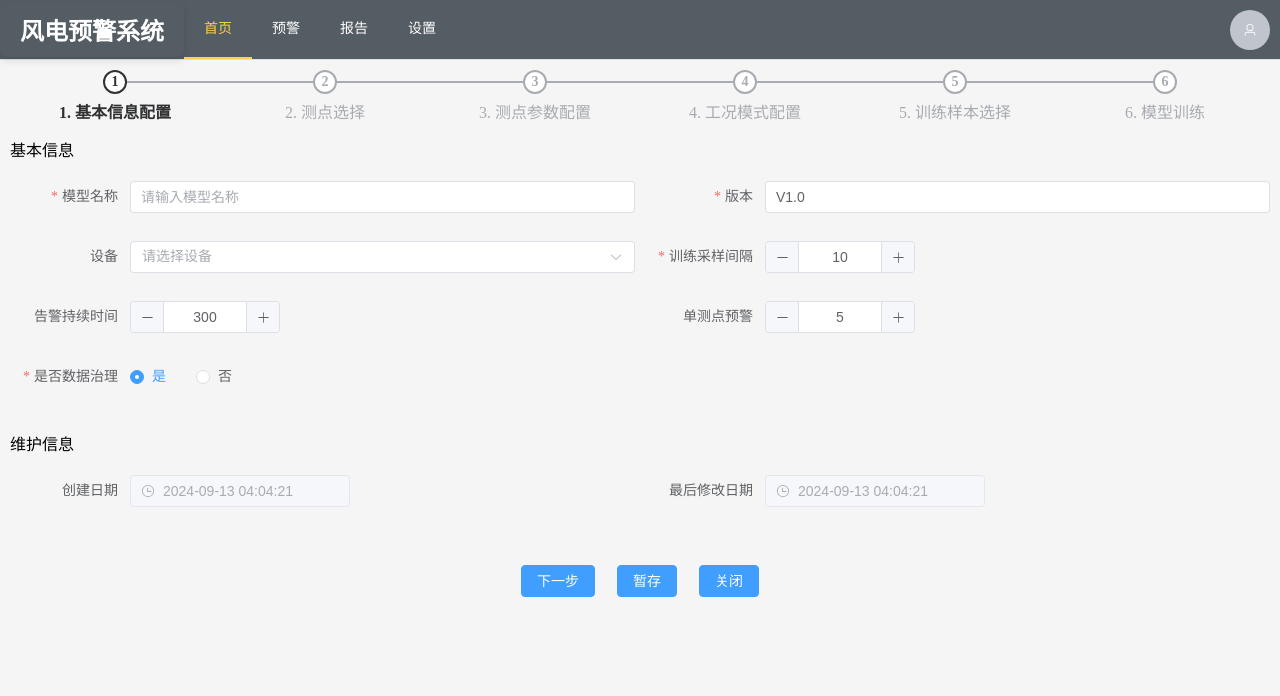
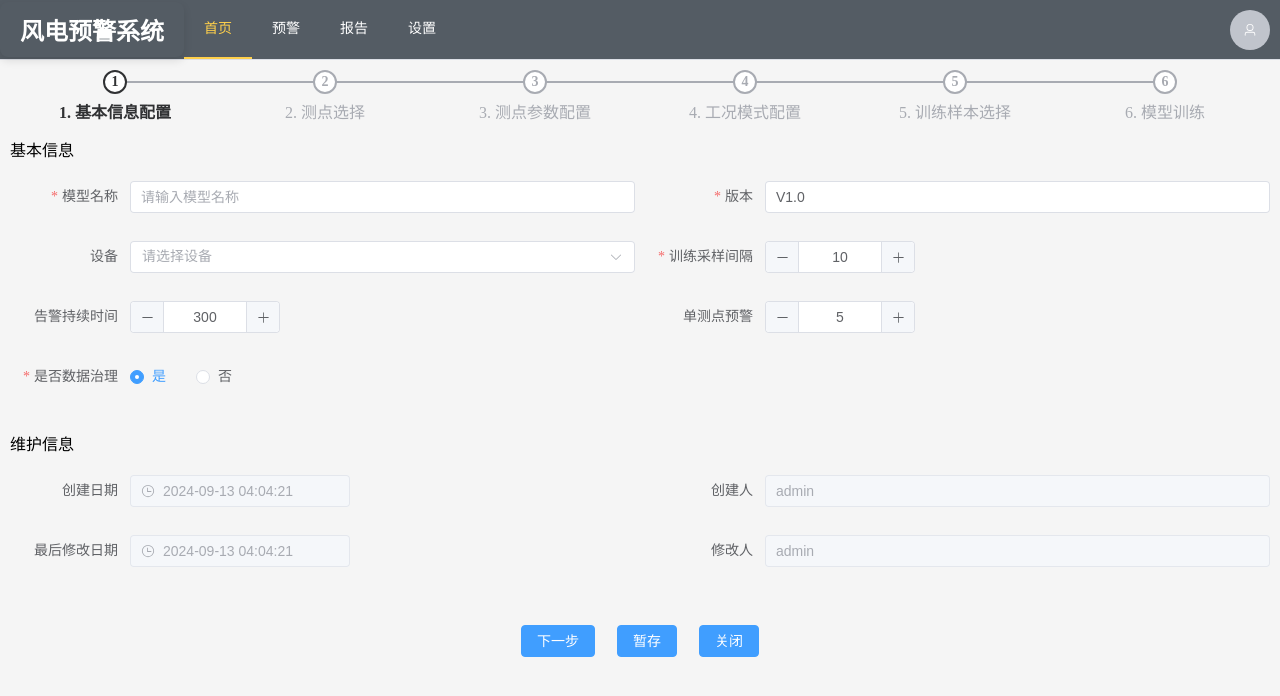
Before and after one commit to dmj2002/WindWarning, a Vue app: page /home in a window 1280 px wide. Shown: the top 696 px of the page. Built offline with nearby package versions, Linux system fonts and the light colour scheme.

Commit message:
简单完善一下

```diff
--- a/src/views/home/HomePage.vue
+++ b/src/views/home/HomePage.vue
@@ -10,7 +10,9 @@ const form = ref({
   singlePointWarning: 5,
   dataGovernance: true,
   creationDate: new Date(),
-  lastModifiedDate: new Date()
+  lastModifiedDate: new Date(),
+  creatBy: 'admin',
+  lastModifiedBy: 'admin'
 })
 const prevStep = () => {
   activeStep.value--
@@ -100,6 +102,10 @@ const confirm = () => {
           ></el-date-picker>
         </el-form-item>
 
+        <el-form-item label="创建人">
+          <el-input v-model="form.creatBy" placeholder="请输入版本" disabled></el-input>
+        </el-form-item>
+
         <el-form-item label="最后修改日期">
           <el-date-picker
             v-model="form.lastModifiedDate"
@@ -107,6 +113,10 @@ const confirm = () => {
             placeholder="选择最后修改日期"
             disabled
           ></el-date-picker>
+        </el-form-item>
+
+        <el-form-item label="修改人">
+          <el-input v-model="form.lastModifiedBy" placeholder="请输入版本" disabled></el-input>
         </el-form-item>
       </template>
 
```
